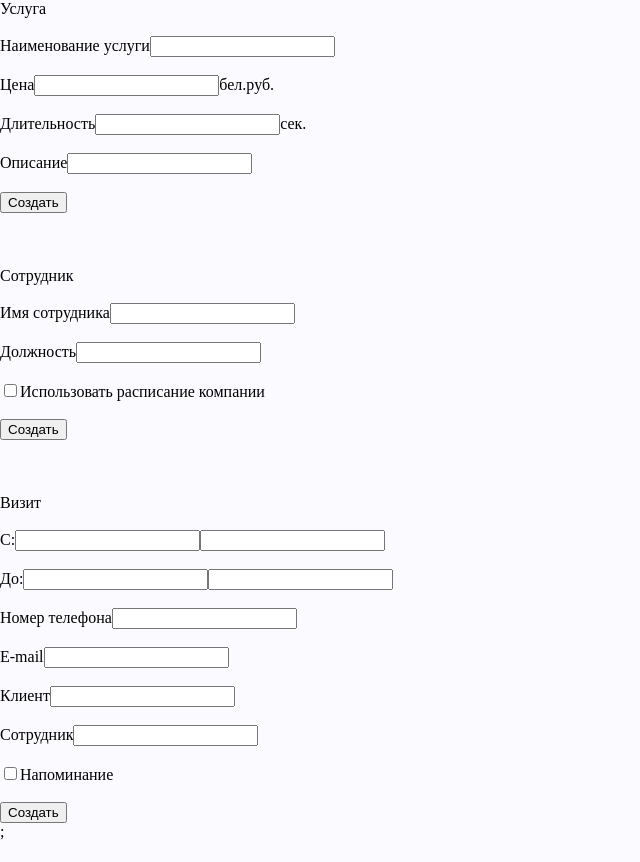
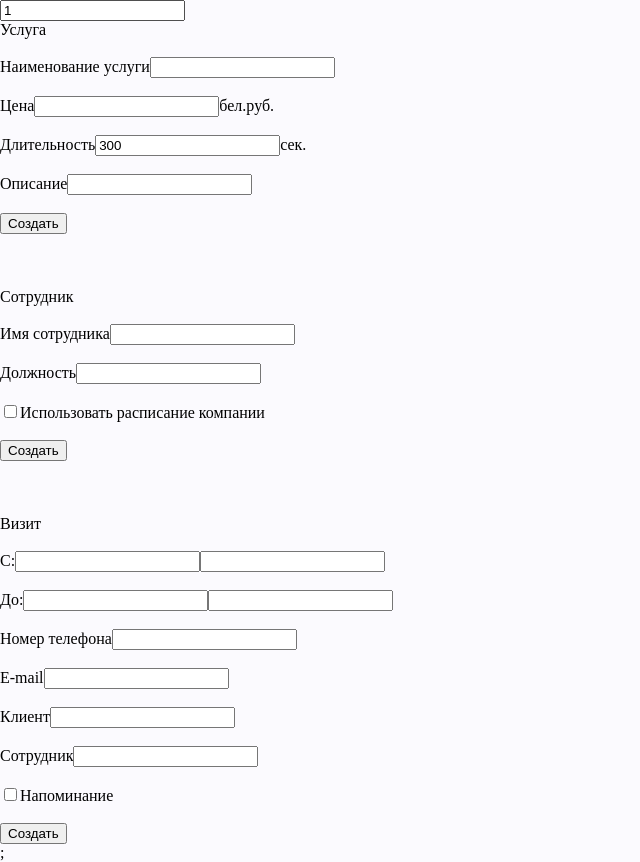
Before and after one commit to Murtagy/booklink, a Vue app in the folder vfront/: page /dev in a window 1280 px wide. Shown: the whole page, without its empty margins (0-640 px from the left). Before the commit the page ends 841 px from the top, so only its background shows below. Built offline with nearby package versions, Linux system fonts and the light colour scheme.

Commit message:
dev page improvements

```diff
--- a/vfront/src/pages/DevPage.vue
+++ b/vfront/src/pages/DevPage.vue
@@ -1,35 +1,37 @@
 <template>
   <div>
-    <form>
+    <input type="text" v-model="client_id" id="client_id" required />
+
+    <form @submit="create_service">
       <span>Услуга</span>
       <br /><br />
       <label for="service_name">Наименование услуги</label>
-      <input type="text" v-model="company" id="service_name" required />
+      <input type="text" v-model="service.name" id="service_name" required />
       <br /><br />
       <label for="price">Цена</label>
-      <input type="text" v-model="company" id="price" required />
+      <input type="number" v-model="service.price" id="price" required />
       <label for="price">бел.руб.</label>
       <br /><br />
       <label for="duration">Длительность</label>
-      <input type="text" v-model="company" id="duration" required />
+      <input type="number" v-model="service.seconds" id="duration" required />
       <label for="description">сек.</label>
       <br /><br />
       <label for="description">Описание</label>
-      <input type="text" v-model="company" id="description" />
+      <input type="text" v-model="service.description" id="description" />
       <br /><br />
-      <button>Создать</button>
+      <button >Создать</button>
     </form>
     <br /><br /><br />
     <form>
       <span>Сотрудник</span>
       <br /><br />
       <label for="worker_name">Имя сотрудника</label>
-      <input type="text" v-model="company" id="worker_name" required />
+      <input type="text" v-model="worker.name" id="worker_name" required />
       <br /><br />
       <label for="job_title">Должность</label>
-      <input type="text" v-model="company" id="price" required />
+      <input type="text" v-model="worker.job_title" id="price" required />
       <br /><br />
-      <input type="checkbox" v-model="company" id="use_company_schedule" />
+      <input type="checkbox" v-model="worker.use_company_schedule" id="use_company_schedule" />
       <label for="use_company_schedule">Использовать расписание компании</label>
       <br /><br />
       <button>Создать</button>
@@ -39,26 +41,26 @@
       <span>Визит</span>
       <br /><br />
       <label for="from">С:</label>
-      <input type="text" v-model="company" id="from" required />
-      <input type="text" v-model="company" id="from" required />
+      <input type="text" v-model="visit" id="from" required />
+      <input type="text" v-model="visit" id="from" required />
       <br /><br />
       <label for="to">До:</label>
-      <input type="text" v-model="company" id="to" required />
-      <input type="text" v-model="company" id="to" required />
+      <input type="text" v-model="visit" id="to" required />
+      <input type="text" v-model="visit" id="to" required />
       <br /><br />
       <label for="phone">Номер телефона</label>
-      <input type="text" v-model="company" id="phone" required />
+      <input type="text" v-model="visit" id="phone" required />
       <br /><br />
       <label for="e-mail">E-mail</label>
-      <input type="email" v-model="company" id="e-mail" required />
+      <input type="email" v-model="visit" id="e-mail" required />
       <br /><br />
       <label for="client">Клиент</label>
-      <input type="text" v-model="company" id="client" required />
+      <input type="text" v-model="visit" id="client" required />
       <br /><br />
       <label for="worker">Сотрудник</label>
-      <input type="text" v-model="company" id="worker" required />
+      <input type="text" v-model="visit" id="worker" required />
       <br /><br />
-      <input type="checkbox" v-model="company" id="reminder" />
+      <input type="checkbox" v-model="visit" id="reminder" />
       <label for="reminder">Напоминание</label>
       <br /><br />
       <button>Создать</button>
@@ -69,8 +71,35 @@
 <script lang="ts">
 export default {
   data() {
-    return {};
+    return {
+      worker: {
+        name: '',
+        job_title: '',
+        use_company_schedule: false,
+      },
+      service: {
+        name: '',
+        price: null,
+        price_lower_bound: null,
+        price_higher_bound: null,
+        seconds: 300,
+        description: null,
+      },
+      client_id: 1,
+    };
   },
-  methods: {},
+  methods: {
+    async create_service(event: Event) {
+      console.log(event)
+      event.preventDefault();
+      let path = `/my_service`;
+      const service = {...this.service, client_id: this.client_id}
+      try {
+        const response = await this.$api.post(path, service)
+      } catch (err) {
+        console.log(err)
+      }
+    }
+  },
 };
 </script>
```
